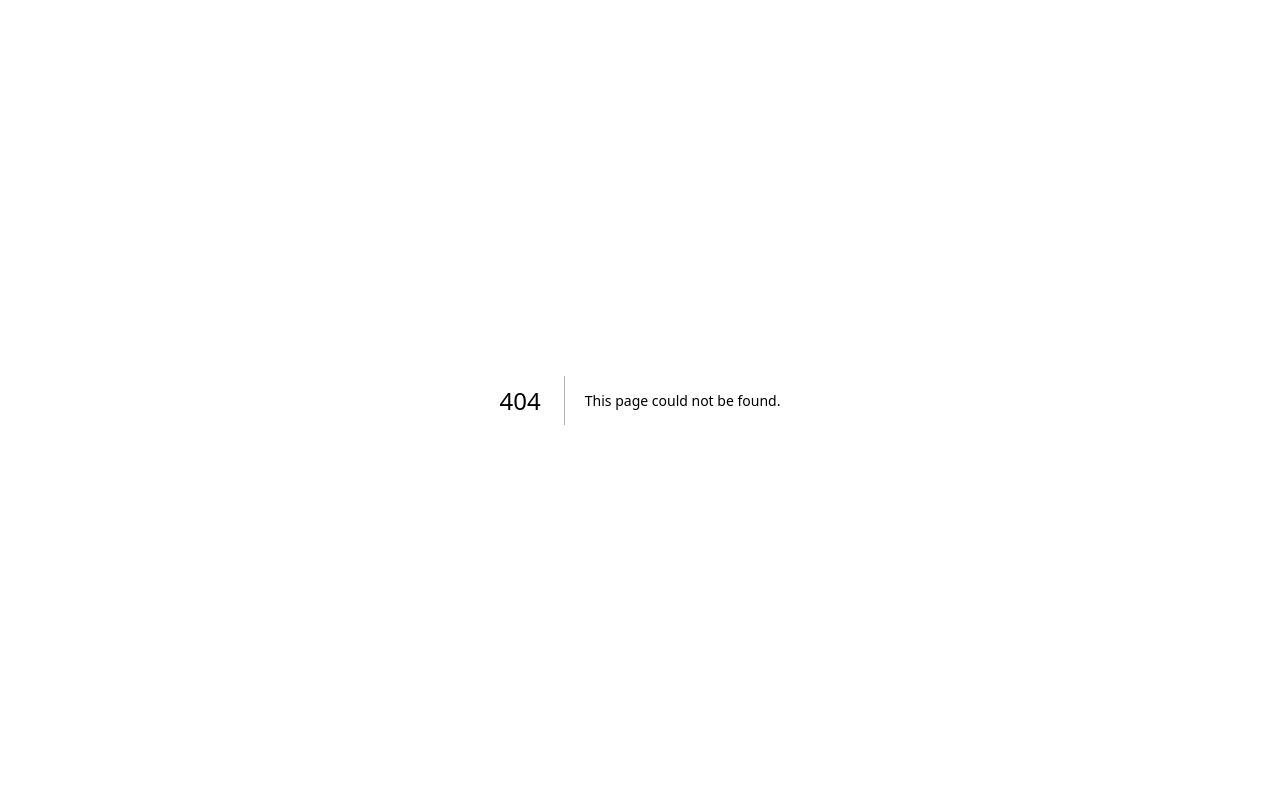
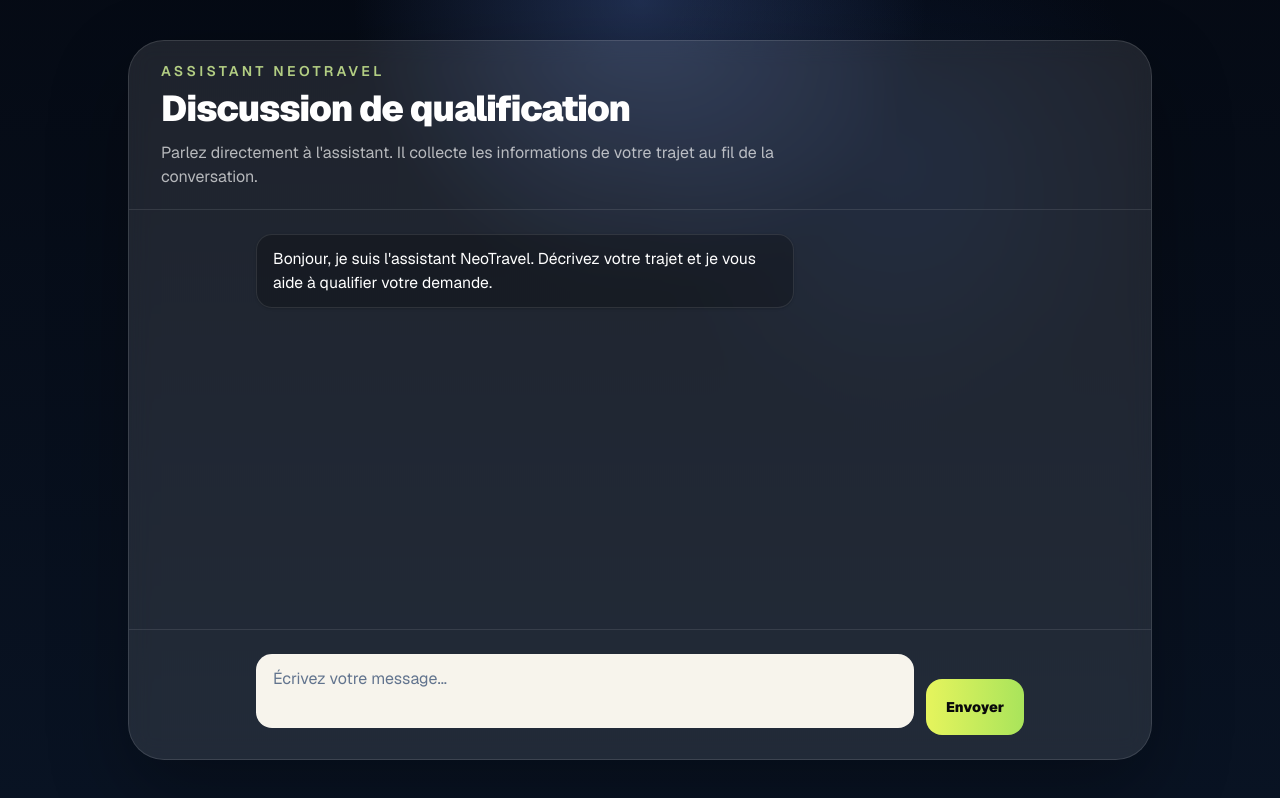
Before and after one commit to mathismce/neotravel, a Next.js app: page /chatbot in a window 1280 px wide. Before the commit this address had no page. Built offline with nearby package versions, Linux system fonts and the light colour scheme.

Commit message:
add page chatbot

```diff
--- /dev/null
+++ b/app/chatbot/page.tsx
@@ -0,0 +1,143 @@
+"use client";
+
+import { FormEvent, useEffect, useRef, useState } from "react";
+import { useSearchParams } from "next/navigation";
+
+type Message = {
+  id: number;
+  role: "assistant" | "user";
+  text: string;
+};
+
+export default function ChatbotPage() {
+  const searchParams = useSearchParams();
+  const [input, setInput] = useState("");
+  const [messages, setMessages] = useState<Message[]>(() => {
+    const name = searchParams.get("name");
+    const email = searchParams.get("email");
+    const phone = searchParams.get("phone");
+    const collected = [name && `Nom: ${name}`, email && `Email: ${email}`, phone && `Téléphone: ${phone}`]
+      .filter(Boolean)
+      .join(" • ");
+
+    return [
+      {
+        id: 1,
+        role: "assistant",
+        text: "Bonjour, je suis l'assistant NeoTravel. Décrivez votre trajet et je vous aide à qualifier votre demande.",
+      },
+      ...(collected
+        ? [
+            {
+              id: 2,
+              role: "assistant",
+              text: `Merci. J'ai bien reçu vos informations (${collected}). Quel est votre point de départ ?`,
+            },
+          ]
+        : []),
+    ];
+  });
+  const endRef = useRef<HTMLDivElement | null>(null);
+
+  useEffect(() => {
+    endRef.current?.scrollIntoView({ behavior: "smooth" });
+  }, [messages]);
+
+  function handleSubmit(event: FormEvent<HTMLFormElement>) {
+    event.preventDefault();
+
+    const trimmed = input.trim();
+    if (!trimmed) {
+      return;
+    }
+
+    setMessages((currentMessages) => [
+      ...currentMessages,
+      {
+        id: Date.now(),
+        role: "user",
+        text: trimmed,
+      },
+    ]);
+    setInput("");
+
+    window.setTimeout(() => {
+      setMessages((currentMessages) => [
+        ...currentMessages,
+        {
+          id: Date.now() + 1,
+          role: "assistant",
+          text: "Merci. Précisez maintenant la ville de départ, la destination et le nombre de passagers pour continuer l'échange.",
+        },
+      ]);
+    }, 500);
+  }
+
+  return (
+    <main className="relative min-h-screen overflow-hidden bg-[#08111f] px-4 py-10 text-white sm:px-6">
+      <div className="absolute inset-0 bg-[radial-gradient(circle_at_top,rgba(74,104,174,0.38),transparent_28%),radial-gradient(circle_at_70%_20%,rgba(25,49,100,0.26),transparent_24%),linear-gradient(180deg,rgba(5,10,20,0.94),rgba(9,19,35,0.98))]" />
+
+      <div className="relative mx-auto flex min-h-[calc(100vh-5rem)] w-full max-w-5xl items-center justify-center">
+        <section className="flex h-[calc(100vh-5rem)] w-full flex-col overflow-hidden rounded-[36px] border border-white/12 bg-white/10 shadow-[0_30px_80px_rgba(0,0,0,0.3)] backdrop-blur-md">
+          <header className="border-b border-white/10 px-6 py-5 sm:px-8">
+            <p className="text-sm font-semibold uppercase tracking-[0.24em] text-lime-200/80">
+              Assistant NeoTravel
+            </p>
+            <h1 className="mt-2 text-3xl font-black tracking-[-0.03em] sm:text-4xl">
+              Discussion de qualification
+            </h1>
+            <p className="mt-3 max-w-2xl text-sm leading-6 text-white/68 sm:text-base">
+              Parlez directement à l&apos;assistant. Il collecte les informations de votre trajet au fil de la conversation.
+            </p>
+          </header>
+
+          <div className="flex-1 overflow-y-auto px-4 py-6 sm:px-8">
+            <div className="mx-auto flex w-full max-w-3xl flex-col gap-4">
+              {messages.map((message) => (
+                <div
+                  key={message.id}
+                  className={`flex ${message.role === "user" ? "justify-end" : "justify-start"}`}
+                >
+                  <div
+                    className={`max-w-[85%] rounded-2xl px-4 py-3 text-sm leading-6 shadow-sm sm:max-w-[70%] sm:text-[0.98rem] ${
+                      message.role === "user"
+                        ? "bg-lime-300 text-zinc-950"
+                        : "border border-white/10 bg-black/25 text-white"
+                    }`}
+                  >
+                    {message.text}
+                  </div>
+                </div>
+              ))}
+              <div ref={endRef} />
+            </div>
+          </div>
+
+          <div className="border-t border-white/10 p-4 sm:p-6">
+            <form onSubmit={handleSubmit} className="mx-auto flex w-full max-w-3xl items-end gap-3">
+              <div className="flex-1">
+                <label htmlFor="chat-input" className="sr-only">
+                  Votre message
+                </label>
+                <textarea
+                  id="chat-input"
+                  value={input}
+                  onChange={(event) => setInput(event.target.value)}
+                  placeholder="Écrivez votre message..."
+                  rows={2}
+                  className="min-h-[56px] w-full resize-none rounded-2xl border border-white/12 bg-[#f7f4ec] px-4 py-3 text-zinc-950 outline-none transition placeholder:text-slate-500 focus:border-lime-300 focus:ring-2 focus:ring-lime-200"
+                />
+              </div>
+              <button
+                type="submit"
+                className="flex h-[56px] items-center justify-center rounded-2xl bg-[linear-gradient(90deg,#e6f45d,#a9e45b)] px-5 text-sm font-black text-zinc-950 transition-transform duration-200 hover:-translate-y-0.5"
+              >
+                Envoyer
+              </button>
+            </form>
+          </div>
+        </section>
+      </div>
+    </main>
+  );
+}
--- a/app/page.tsx
+++ b/app/page.tsx
@@ -29,7 +29,13 @@
             </p>
           </div>
 
-          <form id="form" className="mx-auto mt-8 max-w-[560px] space-y-4 sm:mt-7">
+          <form
+            id="form"
+            action="/chatbot"
+            method="get"
+            target="_blank"
+            className="mx-auto mt-8 max-w-[560px] space-y-4 sm:mt-7"
+          >
             <input
               type="text"
               name="name"
```
